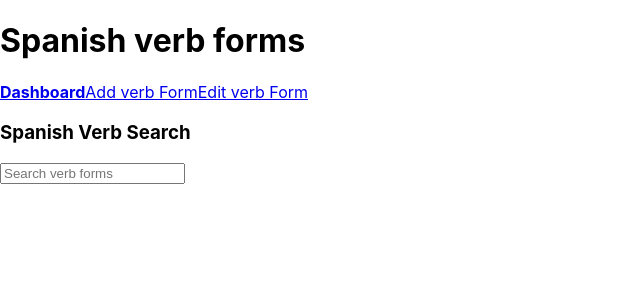
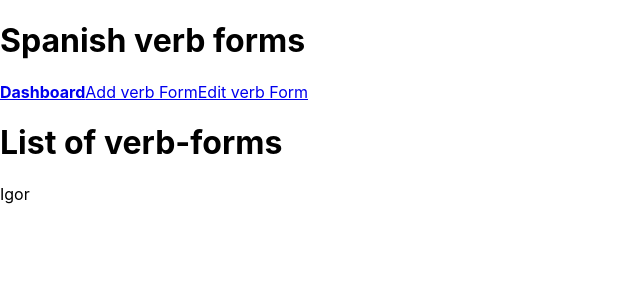
Before and after one commit to igoryen/dragonfruit, a React (Create React App) app: page / in a window 1280 px wide. Shown: the top 300 px of the page, without its empty margins (0-640 px from the left). Built offline with nearby package versions, Linux system fonts and the light colour scheme.

Commit message:
Added list and list item comps. Can render a connected comp.

```diff
--- a/src/components/SpanishVerbSearch.js
+++ b/src/components/SpanishVerbSearch.js
@@ -1,19 +1,12 @@
 import React from 'react';
+import VerbformList from './VerbformList';
 
 
 export class SpanishVerbSearch extends React.Component {
     render() {
         return (
             <div>
-                <h3>Spanish Verb Search</h3>
-                <div className="input-group">
-                    <div className="input-group__item">
-                        <input
-                            type="text"
-                            className="text-input"
-                            placeholder="Search verb forms" />
-                    </div>
-                </div>
+                <VerbformList />
             </div>
         )
     }
--- /dev/null
+++ b/src/components/VerbformList.js
@@ -0,0 +1,18 @@
+import React from 'react'
+import { connect } from 'react-redux'
+// import VerbformListItem from './VerbformListItem'
+
+const VerbformList = (props) => (
+    <div>
+        <h1>List of verb-forms</h1>
+        {props.name}
+    </div>
+)
+
+const ConnectedVerbformList = connect( (state) => {
+    return {
+        name: 'Igor'
+    }
+} )(VerbformList)
+
+export default ConnectedVerbformList
--- /dev/null
+++ b/src/components/VerbformListItem.js
@@ -0,0 +1,9 @@
+import React from 'react'
+
+const VerbformListItem = ( { id, spa, rus } ) => (
+    <div>
+        <span>{spa}</span> - <spa>{rus}</spa>
+    </div>
+)
+
+export default VerbformListItem
```
